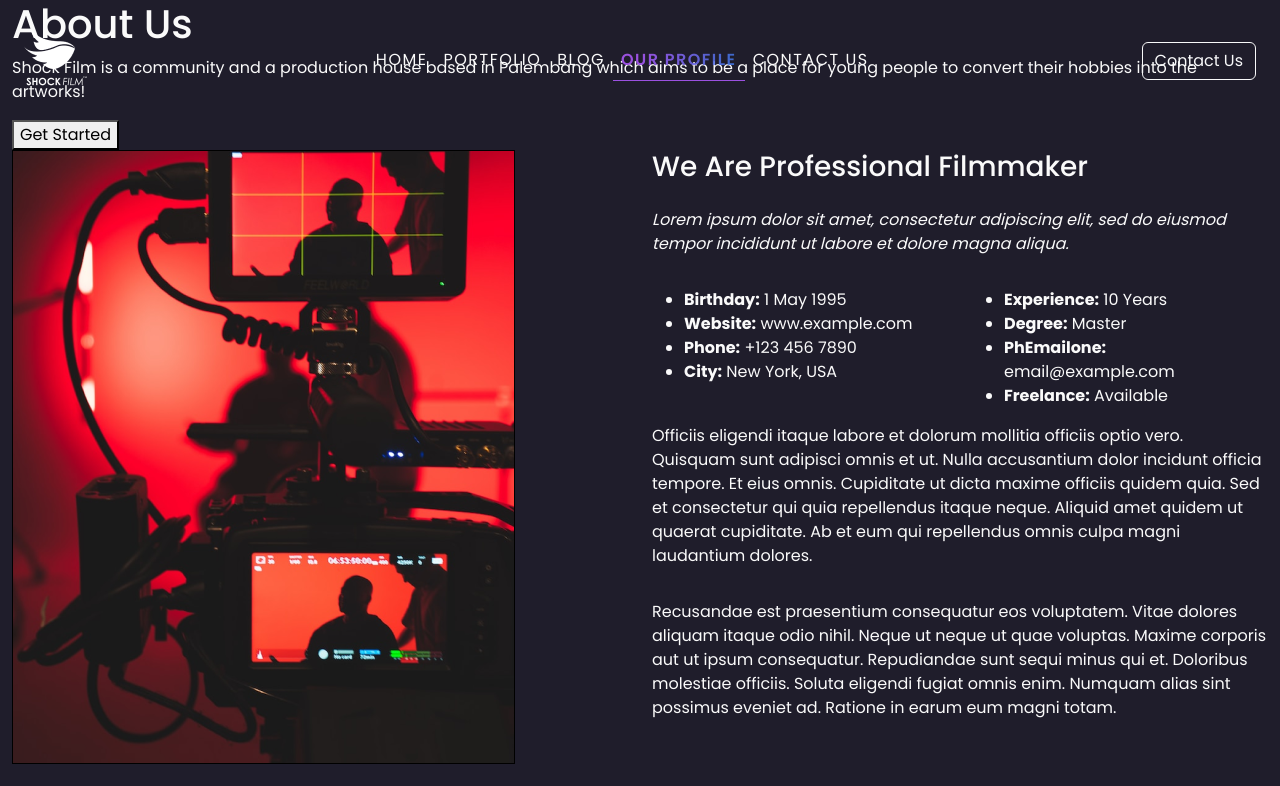
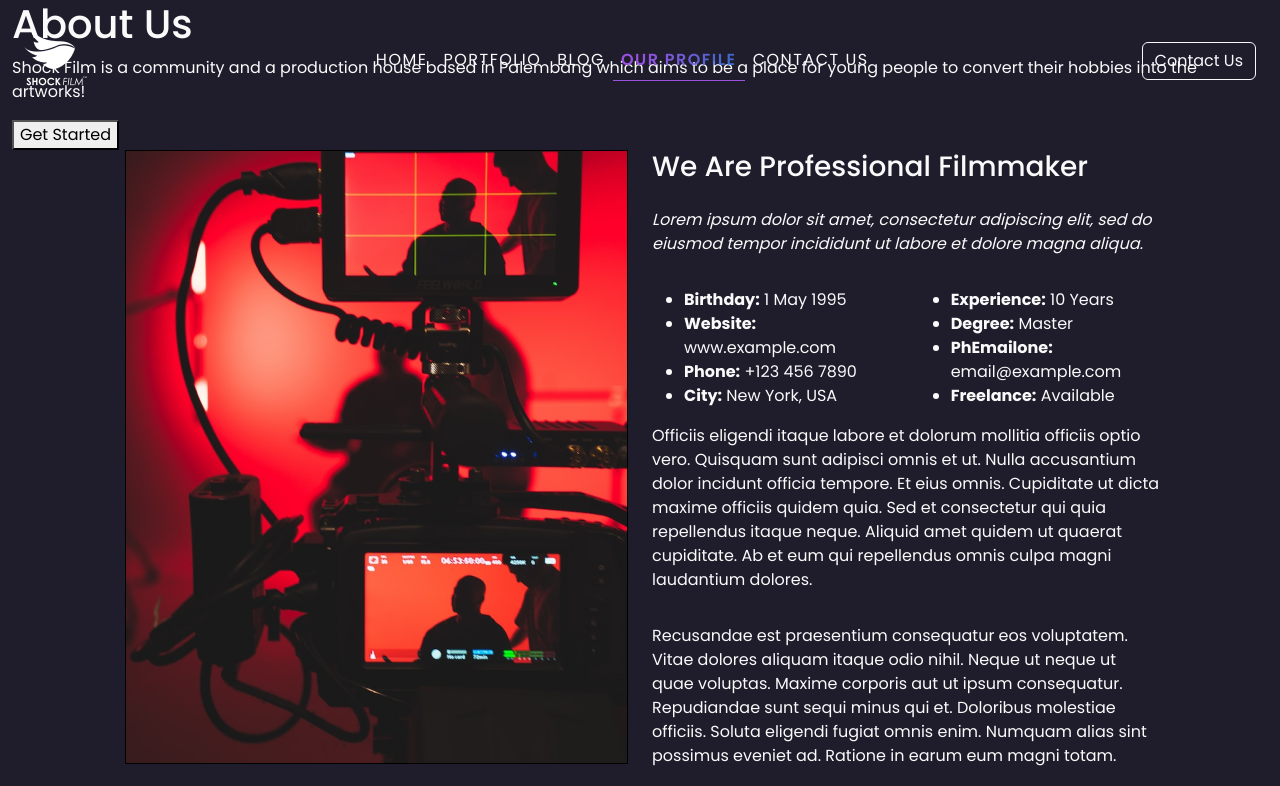
Before and after one commit to zidane-arkan/Shock-Website, a React (Create React App) app in the folder frontend/shockfilm-web/: page /ourprofile in a window 1280 px wide. Shown: the top 786 px of the page. Built offline with nearby package versions, Linux system fonts and the light colour scheme.

Commit message:
fix our profile

```diff
--- a/frontend/shockfilm-web/src/components/page/OurProfile.js
+++ b/frontend/shockfilm-web/src/components/page/OurProfile.js
@@ -25,10 +25,10 @@ const TopContent = () => {
 const ProfileContent = () => {
     return (
         <article className='row justify-content-center'>
-            <article className="col-sm-12 col-md-6 col-xl-6">
+            <article className="ourprofile__img__box col-sm-12 col-md-6 col-xl-5">
                 <img className='img__profile img-fluid' src={profile1} alt="profile" />
             </article>
-            <article className="col-sm-12 col-md-6 col-xl-6">
+            <article className="col-sm-12 col-md-6 col-xl-5">
                 <div className="portfolio__info profile__info">
                     <h3>We Are Professional Filmmaker</h3>
                     <p class="fst-italic py-3"> Lorem ipsum dolor sit amet, consectetur adipiscing elit, sed do eiusmod tempor incididunt ut labore et dolore magna aliqua.</p>
--- a/frontend/shockfilm-web/src/index.css
+++ b/frontend/shockfilm-web/src/index.css
@@ -165,6 +165,11 @@ input[type="number"]:hover {
   width: 1%;
 }
 
+.ourprofile__img__box {
+  align-items: flex-end;
+  display: flex;
+  flex-direction: column;
+}
 /*SIZE 1800PX >*/
 @media screen and (min-width: 1800px) {
   .author__blog__box {
```
